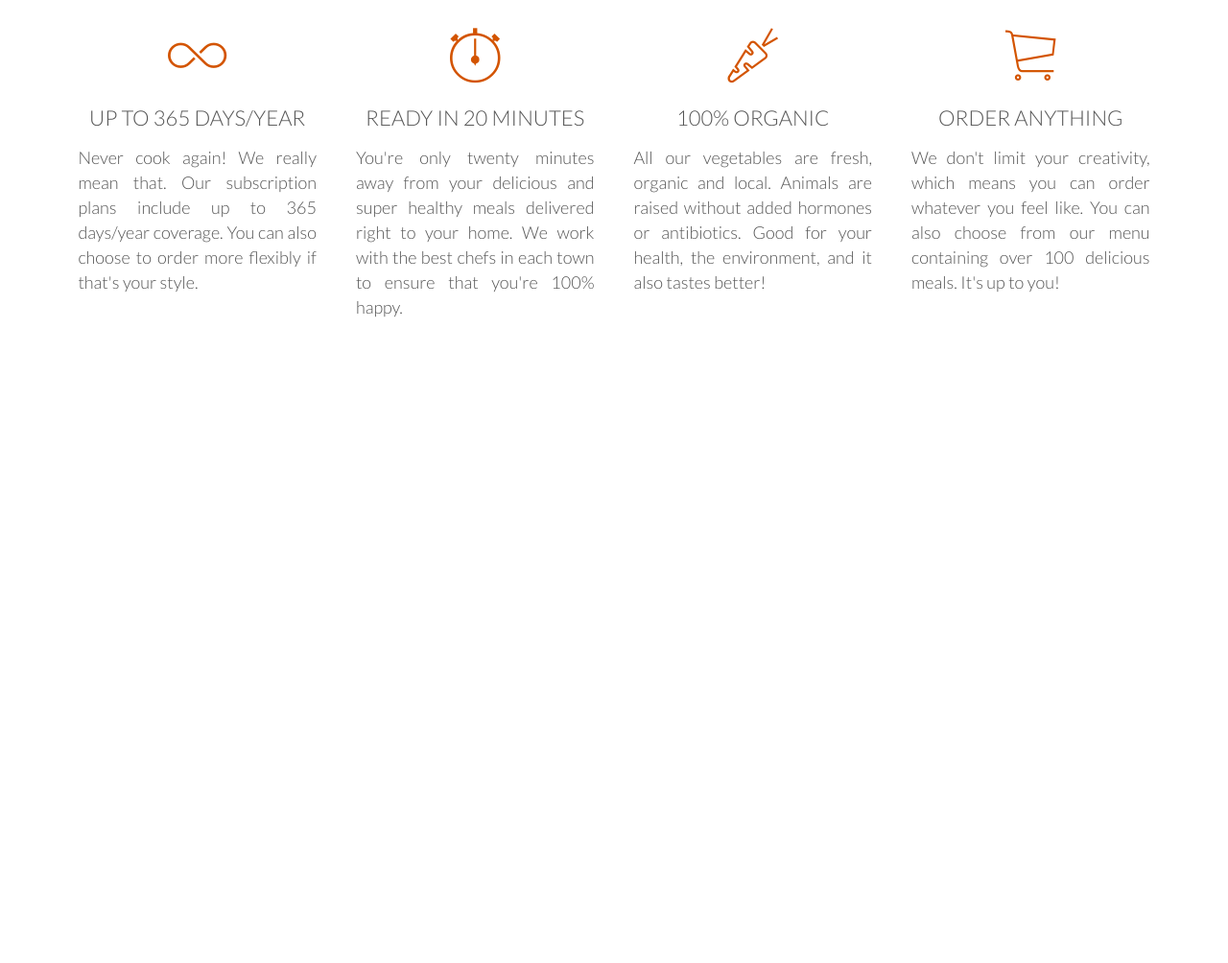
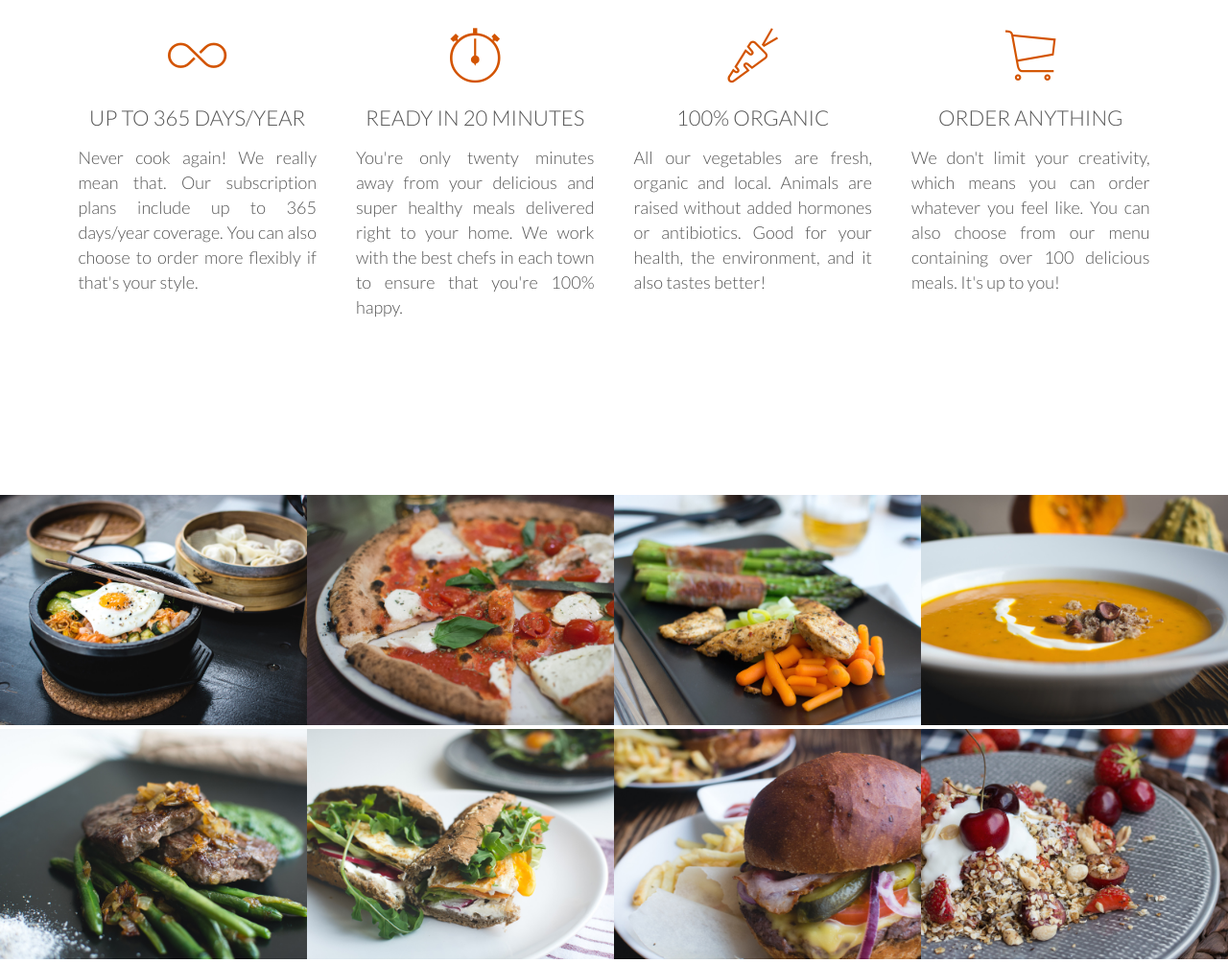
Before and after one commit to 2bezzat/omnifood, a plain HTML site: page index.html in a window 1280 px wide. Shown: the part 1081-2085 px from the top of the page at 96% size. Before the commit the page ends 1517 px from the top, so only its background shows below. Drawn offline with Linux system fonts and the light colour scheme; files whose address does not match are found by name.

Commit message:
building the favorite sections

```diff
--- a/index.html
+++ b/index.html
@@ -71,6 +71,54 @@
             </div>
 
         </section>
+
+        <section class="section-meals">
+            <ul class="meals-showcase">
+                <li>
+                    <figure class="meal-photo">
+                        <img src="resources/img/1.jpg" alt="test alt">
+                    </figure>
+                </li>
+                <li>
+                    <figure class="meal-photo">
+                        <img src="resources/img/2.jpg" alt="test alt">
+                    </figure>
+                </li>
+                <li>
+                    <figure class="meal-photo">
+                        <img src="resources/img/3.jpg" alt="test alt">
+                    </figure>
+                </li>
+                <li>
+                    <figure class="meal-photo">
+                        <img src="resources/img/4.jpg" alt="test alt">
+                    </figure>
+                </li>
+            </ul>
+            <ul class="meals-showcase">
+                <li>
+                    <figure class="meal-photo">
+                        <img src="resources/img/5.jpg" alt="test alt">
+                    </figure>
+                </li>
+                <li>
+                    <figure class="meal-photo">
+                        <img src="resources/img/6.jpg" alt="test alt">
+                    </figure>
+                </li>
+                <li>
+                    <figure class="meal-photo">
+                        <img src="resources/img/7.jpg" alt="test alt">
+                    </figure>
+                </li>
+                <li>
+                    <figure class="meal-photo">
+                        <img src="resources/img/8.jpg" alt="test alt">
+                    </figure>
+                </li>
+            </ul>
+
+        </section>
     </body>
 
 
--- a/resources/css/style.css
+++ b/resources/css/style.css
@@ -195,3 +195,28 @@ header {
 .main-nav li a:active {
     border-bottom: 2px solid #d35400;
 }
+
+/* -------------------------------------*/
+/* MEALS */
+/* -------------------------------------*/
+
+.meals-showcase {
+    list-style: none;
+    width: 100%;
+}
+
+.meals-showcase li {
+    display: block;
+    float: left;
+    width: 25%;
+}
+
+.meal-photo {
+    width: 100%;
+    margin: 0;
+}
+
+.meal-photo img {
+    width: 100%;
+    height: auto;
+}
```
